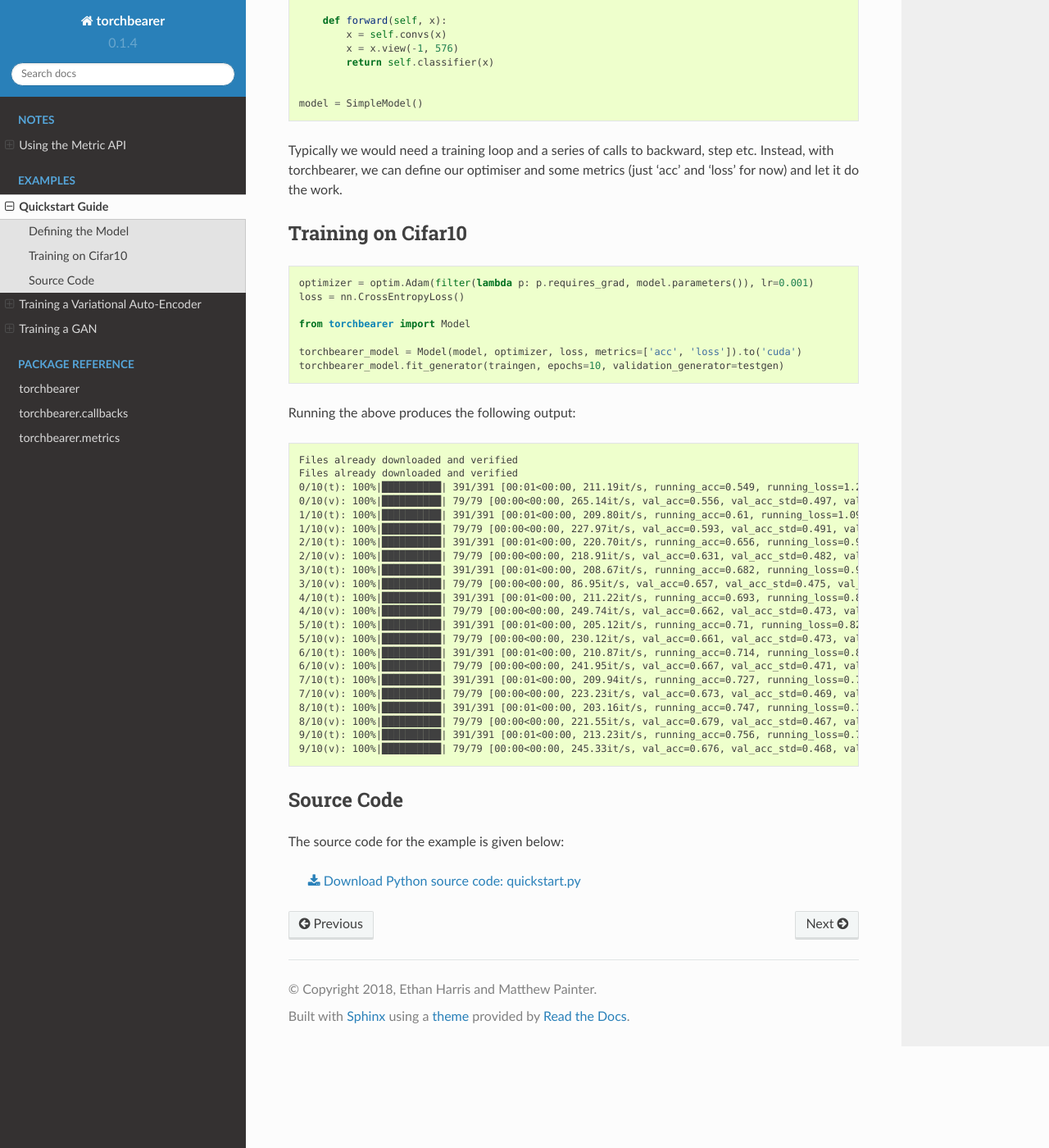
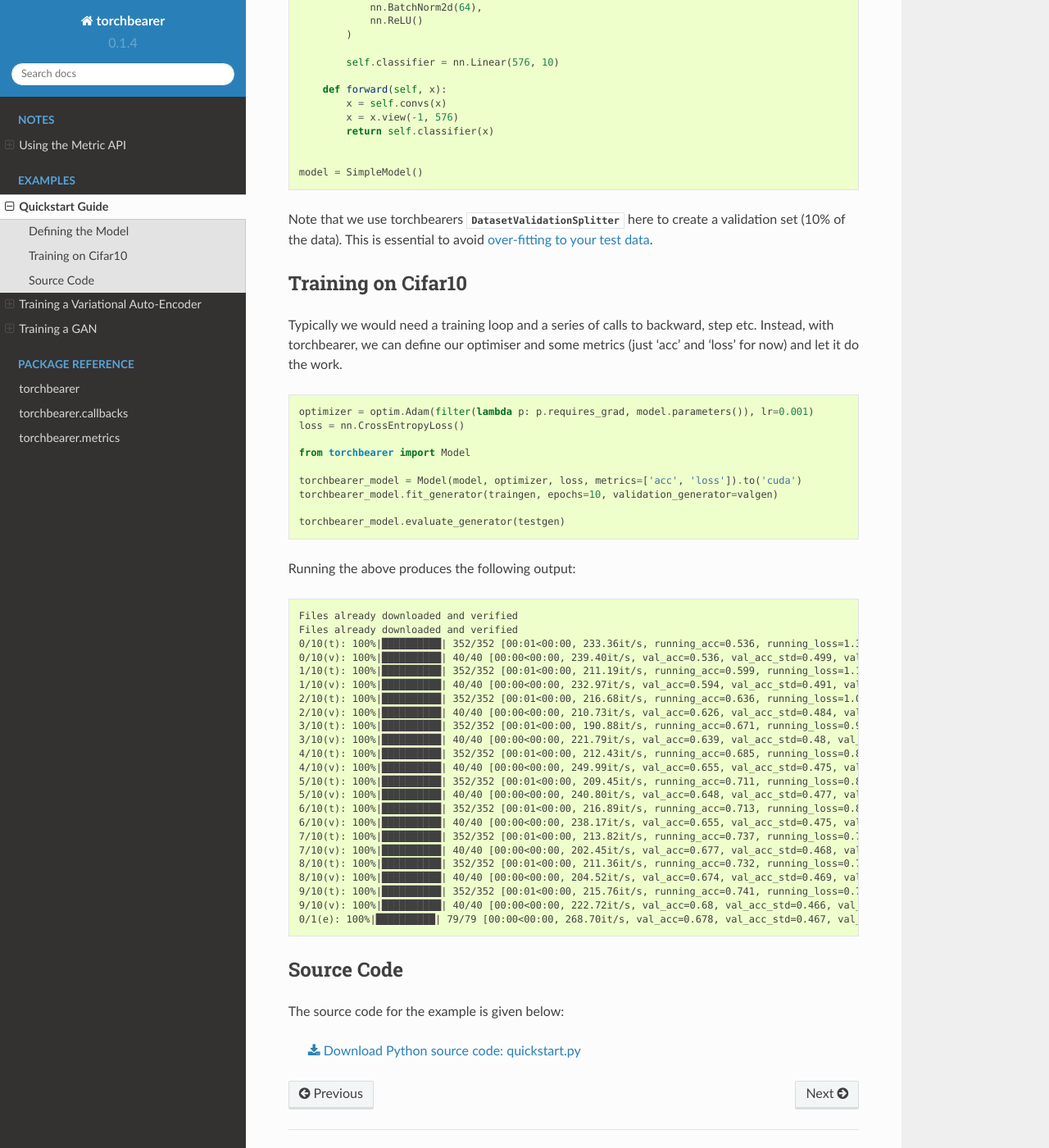
Before and after one commit to pytorchbearer/torchbearer, a Sphinx documentation site: the page built from docs/examples/quickstart.rst, in a window 1280 px wide and 1400 px high, scrolled down 869 px. Shown: the whole window at 82% size. Built offline with Sphinx 7.4.7 and the Read the Docs theme 2.0.0, drawn with Linux system fonts in a browser that asks for light colours; some of the changed text lies outside the part shown.

Commit message:
Feature/dataset splitter (#245)
* Add dataset validation splitter

* Commenting

* Update quickstart example and README for new train/val splitter

* Update CHANGELOG.md

```diff
--- a/docs/_static/examples/quickstart.py
+++ b/docs/_static/examples/quickstart.py
@@ -4,14 +4,21 @@ import torch.optim as optim
 import torchvision
 from torchvision import transforms
 
+from torchbearer.cv_utils import DatasetValidationSplitter
+
 BATCH_SIZE = 128
 
 normalize = transforms.Normalize(mean=[0.485, 0.456, 0.406],
                                  std=[0.229, 0.224, 0.225])
 
-trainset = torchvision.datasets.CIFAR10(root='./data/cifar', train=True, download=True,
+dataset = torchvision.datasets.CIFAR10(root='./data/cifar', train=True, download=True,
                                         transform=transforms.Compose([transforms.ToTensor(), normalize]))
+splitter = DatasetValidationSplitter(len(dataset), 0.1)
+trainset = splitter.get_train_dataset(dataset)
+valset = splitter.get_val_dataset(dataset)
+
 traingen = torch.utils.data.DataLoader(trainset, pin_memory=True, batch_size=BATCH_SIZE, shuffle=True, num_workers=10)
+valgen = torch.utils.data.DataLoader(valset, pin_memory=True, batch_size=BATCH_SIZE, shuffle=True, num_workers=10)
 
 
 testset = torchvision.datasets.CIFAR10(root='./data/cifar', train=False, download=True,
@@ -50,4 +57,6 @@ loss = nn.CrossEntropyLoss()
 from torchbearer import Model
 
 torchbearer_model = Model(model, optimizer, loss, metrics=['acc', 'loss']).to('cuda')
-torchbearer_model.fit_generator(traingen, epochs=10, validation_generator=testgen)
+torchbearer_model.fit_generator(traingen, epochs=10, validation_generator=valgen)
+
+torchbearer_model.evaluate_generator(testgen)
--- a/docs/examples/quickstart.rst
+++ b/docs/examples/quickstart.rst
@@ -10,43 +10,47 @@ Let's get using torchbearer. Here's some data from Cifar10 and a simple 3 layer
 
 .. literalinclude:: /_static/examples/quickstart.py
    :language: python
-   :lines: 7-45
+   :lines: 9-52
+
+Note that we use torchbearers :class:`.DatasetValidationSplitter` here to create a validation set (10% of the data).
+This is essential to avoid `over-fitting to your test data <http://blog.kaggle.com/2012/07/06/the-dangers-of-overfitting-psychopathy-post-mortem/>`_.
+
+Training on Cifar10
+^^^^^^^^^^^^^^^^^^^^^^^^^^^^^^^^^^^^
 
 Typically we would need a training loop and a series of calls to backward, step etc.
 Instead, with torchbearer, we can define our optimiser and some metrics (just 'acc' and 'loss' for now) and let it do the work.
 
-Training on Cifar10
-^^^^^^^^^^^^^^^^^^^^^^^^^^^^^^^^^^^^
-
 .. literalinclude:: /_static/examples/quickstart.py
-   :lines: 47-53
+   :lines: 54-62
 
 Running the above produces the following output:
 
 .. code::
 
-    Files already downloaded and verified
-    Files already downloaded and verified
-    0/10(t): 100%|██████████| 391/391 [00:01<00:00, 211.19it/s, running_acc=0.549, running_loss=1.25, acc=0.469, acc_std=0.499, loss=1.48, loss_std=0.238]
-    0/10(v): 100%|██████████| 79/79 [00:00<00:00, 265.14it/s, val_acc=0.556, val_acc_std=0.497, val_loss=1.25, val_loss_std=0.0785]
-    1/10(t): 100%|██████████| 391/391 [00:01<00:00, 209.80it/s, running_acc=0.61, running_loss=1.09, acc=0.593, acc_std=0.491, loss=1.14, loss_std=0.0968]
-    1/10(v): 100%|██████████| 79/79 [00:00<00:00, 227.97it/s, val_acc=0.593, val_acc_std=0.491, val_loss=1.14, val_loss_std=0.0865]
-    2/10(t): 100%|██████████| 391/391 [00:01<00:00, 220.70it/s, running_acc=0.656, running_loss=0.972, acc=0.645, acc_std=0.478, loss=1.01, loss_std=0.0915]
-    2/10(v): 100%|██████████| 79/79 [00:00<00:00, 218.91it/s, val_acc=0.631, val_acc_std=0.482, val_loss=1.04, val_loss_std=0.0951]
-    3/10(t): 100%|██████████| 391/391 [00:01<00:00, 208.67it/s, running_acc=0.682, running_loss=0.906, acc=0.675, acc_std=0.468, loss=0.922, loss_std=0.0895]
-    3/10(v): 100%|██████████| 79/79 [00:00<00:00, 86.95it/s, val_acc=0.657, val_acc_std=0.475, val_loss=0.97, val_loss_std=0.0925]
-    4/10(t): 100%|██████████| 391/391 [00:01<00:00, 211.22it/s, running_acc=0.693, running_loss=0.866, acc=0.699, acc_std=0.459, loss=0.86, loss_std=0.092]
-    4/10(v): 100%|██████████| 79/79 [00:00<00:00, 249.74it/s, val_acc=0.662, val_acc_std=0.473, val_loss=0.957, val_loss_std=0.093]
-    5/10(t): 100%|██████████| 391/391 [00:01<00:00, 205.12it/s, running_acc=0.71, running_loss=0.826, acc=0.713, acc_std=0.452, loss=0.818, loss_std=0.0904]
-    5/10(v): 100%|██████████| 79/79 [00:00<00:00, 230.12it/s, val_acc=0.661, val_acc_std=0.473, val_loss=0.962, val_loss_std=0.0966]
-    6/10(t): 100%|██████████| 391/391 [00:01<00:00, 210.87it/s, running_acc=0.714, running_loss=0.81, acc=0.727, acc_std=0.445, loss=0.779, loss_std=0.0904]
-    6/10(v): 100%|██████████| 79/79 [00:00<00:00, 241.95it/s, val_acc=0.667, val_acc_std=0.471, val_loss=0.952, val_loss_std=0.11]
-    7/10(t): 100%|██████████| 391/391 [00:01<00:00, 209.94it/s, running_acc=0.727, running_loss=0.791, acc=0.74, acc_std=0.439, loss=0.747, loss_std=0.0911]
-    7/10(v): 100%|██████████| 79/79 [00:00<00:00, 223.23it/s, val_acc=0.673, val_acc_std=0.469, val_loss=0.938, val_loss_std=0.107]
-    8/10(t): 100%|██████████| 391/391 [00:01<00:00, 203.16it/s, running_acc=0.747, running_loss=0.736, acc=0.752, acc_std=0.432, loss=0.716, loss_std=0.0899]
-    8/10(v): 100%|██████████| 79/79 [00:00<00:00, 221.55it/s, val_acc=0.679, val_acc_std=0.467, val_loss=0.923, val_loss_std=0.113]
-    9/10(t): 100%|██████████| 391/391 [00:01<00:00, 213.23it/s, running_acc=0.756, running_loss=0.701, acc=0.759, acc_std=0.428, loss=0.695, loss_std=0.0915]
-    9/10(v): 100%|██████████| 79/79 [00:00<00:00, 245.33it/s, val_acc=0.676, val_acc_std=0.468, val_loss=0.951, val_loss_std=0.111]
+   Files already downloaded and verified
+   Files already downloaded and verified
+   0/10(t): 100%|██████████| 352/352 [00:01<00:00, 233.36it/s, running_acc=0.536, running_loss=1.32, acc=0.459, acc_std=0.498, loss=1.52, loss_std=0.239]
+   0/10(v): 100%|██████████| 40/40 [00:00<00:00, 239.40it/s, val_acc=0.536, val_acc_std=0.499, val_loss=1.29, val_loss_std=0.0731]
+   1/10(t): 100%|██████████| 352/352 [00:01<00:00, 211.19it/s, running_acc=0.599, running_loss=1.13, acc=0.578, acc_std=0.494, loss=1.18, loss_std=0.096]
+   1/10(v): 100%|██████████| 40/40 [00:00<00:00, 232.97it/s, val_acc=0.594, val_acc_std=0.491, val_loss=1.14, val_loss_std=0.101]
+   2/10(t): 100%|██████████| 352/352 [00:01<00:00, 216.68it/s, running_acc=0.636, running_loss=1.04, acc=0.631, acc_std=0.482, loss=1.04, loss_std=0.0944]
+   2/10(v): 100%|██████████| 40/40 [00:00<00:00, 210.73it/s, val_acc=0.626, val_acc_std=0.484, val_loss=1.07, val_loss_std=0.0974]
+   3/10(t): 100%|██████████| 352/352 [00:01<00:00, 190.88it/s, running_acc=0.671, running_loss=0.929, acc=0.664, acc_std=0.472, loss=0.957, loss_std=0.0929]
+   3/10(v): 100%|██████████| 40/40 [00:00<00:00, 221.79it/s, val_acc=0.639, val_acc_std=0.48, val_loss=1.02, val_loss_std=0.103]
+   4/10(t): 100%|██████████| 352/352 [00:01<00:00, 212.43it/s, running_acc=0.685, running_loss=0.897, acc=0.689, acc_std=0.463, loss=0.891, loss_std=0.0888]
+   4/10(v): 100%|██████████| 40/40 [00:00<00:00, 249.99it/s, val_acc=0.655, val_acc_std=0.475, val_loss=0.983, val_loss_std=0.113]
+   5/10(t): 100%|██████████| 352/352 [00:01<00:00, 209.45it/s, running_acc=0.711, running_loss=0.835, acc=0.706, acc_std=0.456, loss=0.844, loss_std=0.088]
+   5/10(v): 100%|██████████| 40/40 [00:00<00:00, 240.80it/s, val_acc=0.648, val_acc_std=0.477, val_loss=0.965, val_loss_std=0.107]
+   6/10(t): 100%|██████████| 352/352 [00:01<00:00, 216.89it/s, running_acc=0.713, running_loss=0.826, acc=0.72, acc_std=0.449, loss=0.802, loss_std=0.0903]
+   6/10(v): 100%|██████████| 40/40 [00:00<00:00, 238.17it/s, val_acc=0.655, val_acc_std=0.475, val_loss=0.97, val_loss_std=0.0997]
+   7/10(t): 100%|██████████| 352/352 [00:01<00:00, 213.82it/s, running_acc=0.737, running_loss=0.773, acc=0.734, acc_std=0.442, loss=0.765, loss_std=0.0878]
+   7/10(v): 100%|██████████| 40/40 [00:00<00:00, 202.45it/s, val_acc=0.677, val_acc_std=0.468, val_loss=0.936, val_loss_std=0.0985]
+   8/10(t): 100%|██████████| 352/352 [00:01<00:00, 211.36it/s, running_acc=0.732, running_loss=0.744, acc=0.746, acc_std=0.435, loss=0.728, loss_std=0.0902]
+   8/10(v): 100%|██████████| 40/40 [00:00<00:00, 204.52it/s, val_acc=0.674, val_acc_std=0.469, val_loss=0.949, val_loss_std=0.124]
+   9/10(t): 100%|██████████| 352/352 [00:01<00:00, 215.76it/s, running_acc=0.741, running_loss=0.735, acc=0.754, acc_std=0.431, loss=0.703, loss_std=0.0897]
+   9/10(v): 100%|██████████| 40/40 [00:00<00:00, 222.72it/s, val_acc=0.68, val_acc_std=0.466, val_loss=0.948, val_loss_std=0.181]
+   0/1(e): 100%|██████████| 79/79 [00:00<00:00, 268.70it/s, val_acc=0.678, val_acc_std=0.467, val_loss=0.925, val_loss_std=0.109]
 
 Source Code
 ^^^^^^^^^^^^^^^^^^^^^^^^^^^^^^^^^^^^
```
Also changed, not shown: CHANGELOG.md (+1 -0 lines), README.md (+20 -6 lines), 2 other files.
